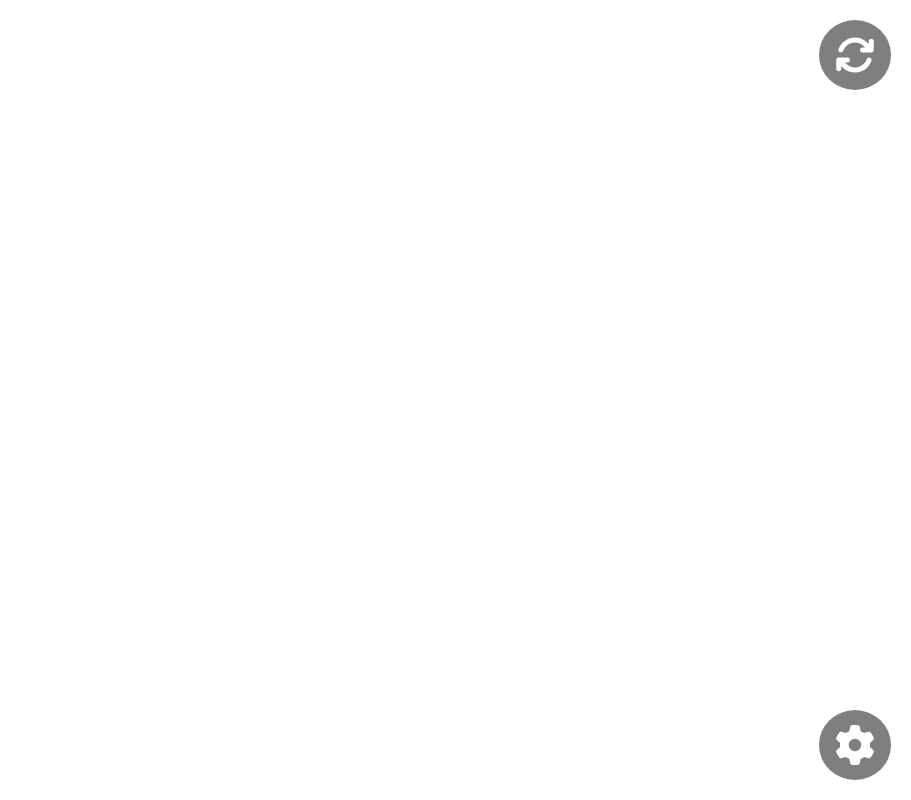
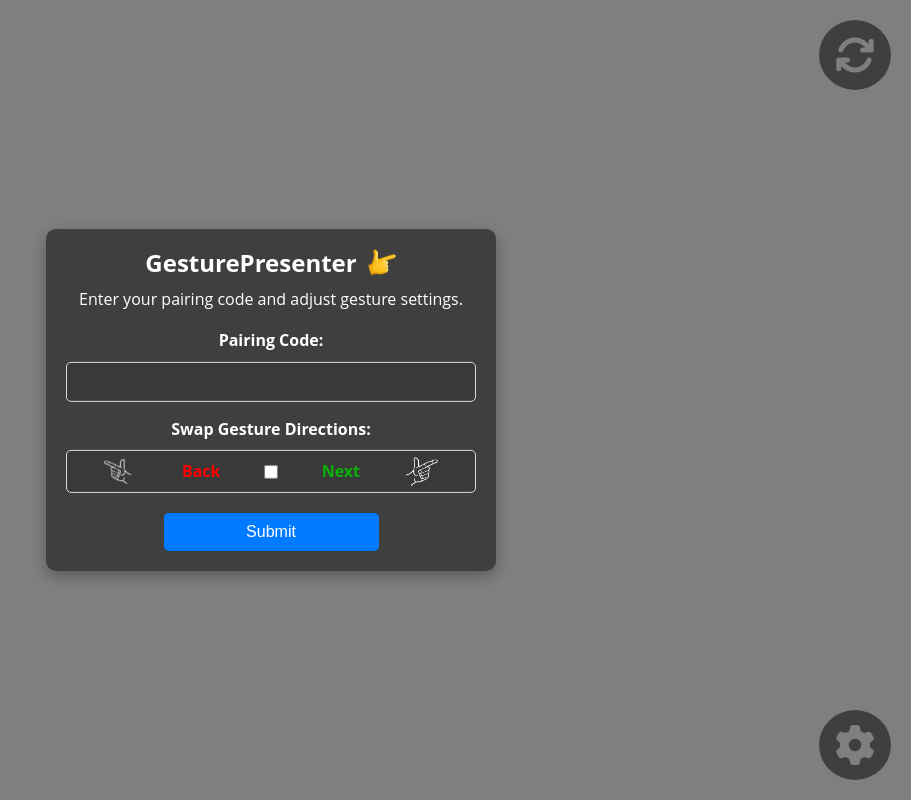
Before and after one commit to AnonymousAAArdvark/GesturePresenter, a React (Create React App) app: page / in a window 1280 px wide. Shown: the whole page, without its empty margins (369-1280 px from the left). Built offline with nearby package versions, Linux system fonts and the light colour scheme; no server answers.

Commit message:
added timeout functionality to control slides

```diff
--- a/src/App.css
+++ b/src/App.css
@@ -106,8 +106,8 @@ body {
   font-weight: bold;
 }
 
-.settings-modal input[type="text"] {
-  width: calc(100% - 20px); /* Adjust width considering padding */
+.settings-modal input[type="tel"] {
+  width: calc(100% - 20px);
   padding: 10px;
   border: 1px solid #ddd;
   border-radius: 5px;
@@ -166,12 +166,8 @@ body {
   cursor: pointer;
   transition: background-color 0.3s ease;
   font-size: 1rem;
-  width: 50%; /* Adjust button width */
+  width: 50%;
   margin: 10px 0;
-}
-
-.settings-modal button:hover {
-  background-color: #0056b3;
 }
 
 .camera-feed,
@@ -206,8 +202,8 @@ body {
   position: absolute;
   font-size: 2.5rem;
   z-index: 10;
-  background-color: rgba(0, 0, 0, 0.5); /* Semi-transparent background */
-  color: #fff; /* White text */
+  background-color: rgba(0, 0, 0, 0.5);
+  color: #fff;
   border: none;
   border-radius: 50%;
   padding: 15px;
@@ -230,14 +226,14 @@ body {
 
 @media screen and (orientation: landscape) {
   .switch-camera {
-    top: 20px; /* Move to top right in landscape */
+    top: 20px;
     right: 20px;
     bottom: auto;
   }
 
   .show-settings {
     bottom: 20px;
-    right: 20px; /* Move to bottom right in landscape */
+    right: 20px;
     left: auto;
   }
 }
--- a/src/App.tsx
+++ b/src/App.tsx
@@ -4,7 +4,7 @@ import SettingsModal from "./SettingsModal";
 
 const App: React.FC = () => {
   const [flipped, setFlipped] = useState(false);
-  const [isModalVisible, setIsModalVisible] = useState(false);
+  const [isModalVisible, setIsModalVisible] = useState(true);
 
   const showModal = () => {
     setIsModalVisible(true);
@@ -32,7 +32,7 @@ const App: React.FC = () => {
         onToggleGestureSwap={handleToggleGestureSwap}
         flipped={flipped}
       />}
-      <Camera flipped={flipped}/>
+      <Camera flipped={flipped} onSettingsClick={showModal}/>
     </div>
   );
 };
--- a/src/Camera.tsx
+++ b/src/Camera.tsx
@@ -9,15 +9,54 @@ import './App.css';
 
 interface CameraProps {
   flipped: boolean;
+  onSettingsClick: () => void;
 }
 
-const Camera: React.FC<CameraProps> = ({ flipped }) => {
+const Camera: React.FC<CameraProps> = ({ flipped, onSettingsClick }) => {
   const [isUserFacing, setIsUserFacing] = useState(true);
   const videoRef = useRef<HTMLVideoElement>(null);
   const canvasRef = useRef<HTMLCanvasElement>(null);
   const handsRef = useRef<Hands | null>(null);
   const isSendingRef = useRef(false);
+  const intervalIdRef = useRef<number | undefined>(undefined);
   const [gestureResult, setGestureResult] = useState(0);
+
+  useEffect(() => {
+    // Clear any existing interval when gestureResult changes or component unmounts
+    if (intervalIdRef.current !== undefined) {
+      clearInterval(intervalIdRef.current);
+      intervalIdRef.current = undefined;
+    }
+
+    const handleGestureStable = () => {
+      console.log('Gesture stable:', gestureResult);
+    };
+
+    let secondTimeoutId: NodeJS.Timeout;
+
+    if (gestureResult !== 0) {
+      const timeoutId = setTimeout(() => {
+        handleGestureStable();
+
+        // Set the interval after the second timeout
+        secondTimeoutId = setTimeout(() => {
+          intervalIdRef.current = window.setInterval(handleGestureStable, 500);
+        }, 250);
+      }, 150);
+
+      // Cleanup function
+      return () => {
+        clearTimeout(timeoutId);
+        if (secondTimeoutId !== undefined) {
+          clearTimeout(secondTimeoutId);
+        }
+        if (intervalIdRef.current !== undefined) {
+          clearInterval(intervalIdRef.current);
+          intervalIdRef.current = undefined;
+        }
+      };
+    }
+  }, [gestureResult]);
 
   useEffect(() => {
     const getUserMedia = async () => {
@@ -178,7 +217,7 @@ const Camera: React.FC<CameraProps> = ({ flipped }) => {
     <div className="camera-container">
       <canvas ref={canvasRef} className="canvas-overlay" />
       <video ref={videoRef} className={`camera-feed ${isUserFacing ? 'user-facing' : ''}`} autoPlay playsInline />
-      <button onClick={flipCamera} className="camera-button show-settings" >
+      <button onClick={onSettingsClick}  className="camera-button show-settings" >
         <FontAwesomeIcon icon={faGear} />
       </button>
       <button onClick={flipCamera} className="camera-button switch-camera">
--- a/src/SettingsModal.tsx
+++ b/src/SettingsModal.tsx
@@ -10,6 +10,13 @@ interface SettingsModalProps {
 
 const SettingsModal: React.FC<SettingsModalProps> = ({ onPairingCodeSubmit, onToggleGestureSwap, flipped }) => {
   const [pairingCode, setPairingCode] = useState('');
+
+  const handlePairingCodeChange = (e: React.ChangeEvent<HTMLInputElement>) => {
+    const input = e.target.value;
+    if (input.match(/^\d{0,4}$/)) {
+      setPairingCode(input);
+    }
+  };
 
   const isMobileSafari = () => {
     return /iP(ad|od|hone)/i.test(navigator.platform) && /Safari/i.test(navigator.userAgent) && !/CriOS/i.test(navigator.userAgent);
@@ -26,9 +33,12 @@ const SettingsModal: React.FC<SettingsModalProps> = ({ onPairingCodeSubmit, onTo
         <label htmlFor="pairingCode">Pairing Code:</label>
         <input
           id="pairingCode"
-          type="text"
+          type="tel"
+          pattern="[0-9]*"
+          inputMode="numeric"
           value={pairingCode}
-          onChange={(e) => setPairingCode(e.target.value)}
+          onChange={handlePairingCodeChange}
+          autoComplete="off"
         />
       </div>
       <label htmlFor="gestureSwap">Swap Gesture Directions:</label>
@@ -42,6 +52,7 @@ const SettingsModal: React.FC<SettingsModalProps> = ({ onPairingCodeSubmit, onTo
         <input
           id="gestureSwap"
           type="checkbox"
+          checked={flipped}
           onChange={onToggleGestureSwap}
         />
         <div className="instruction-container">
```
